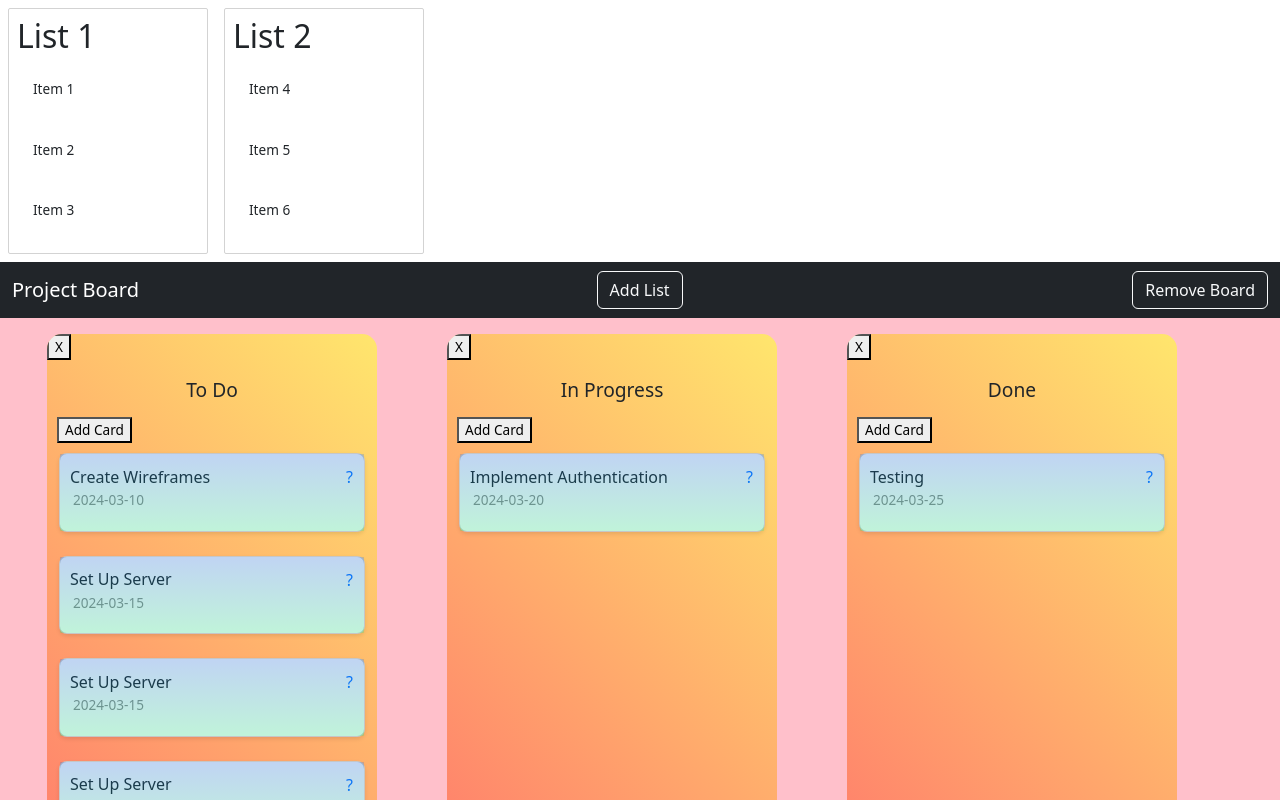
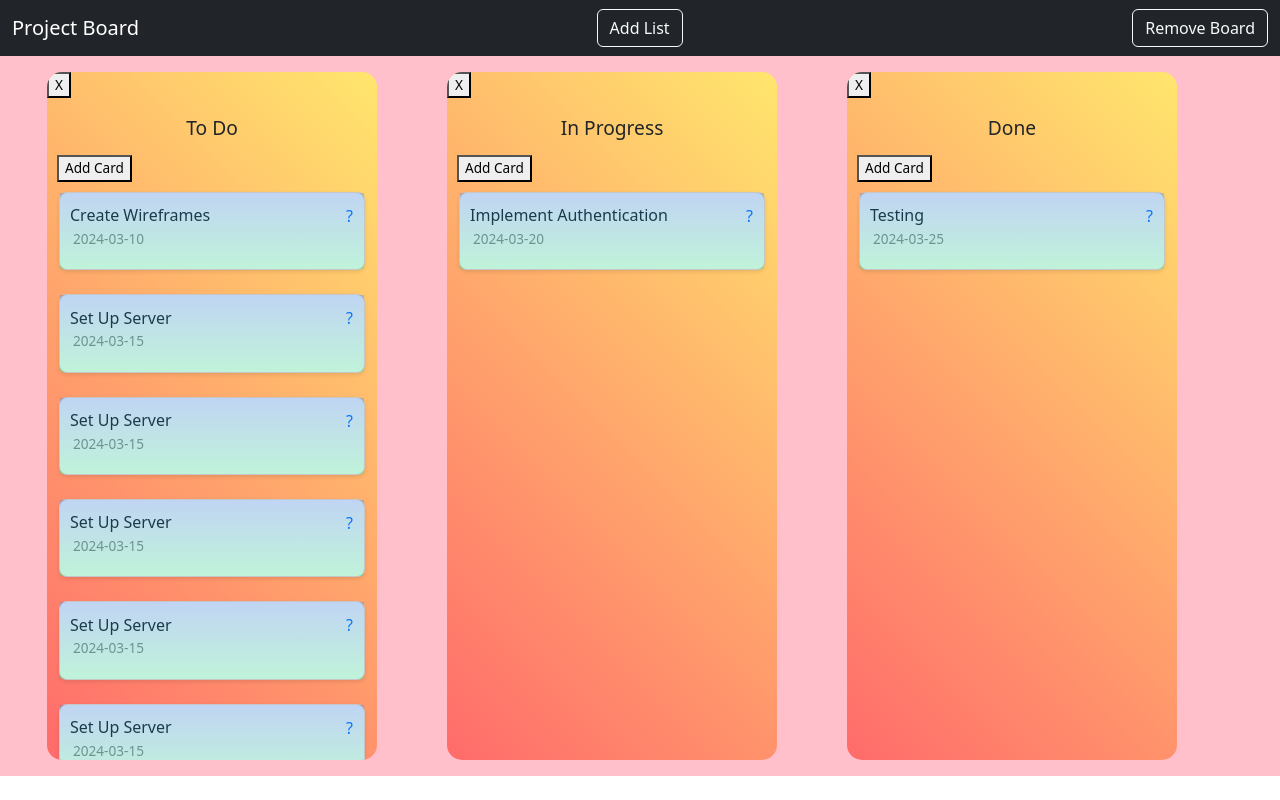
Before and after one commit to SarahCallesDeveloper/BoardTaskMaster, a React (Vite) app in the folder Board_Organizer/: page / in a window 1280 px wide. Shown: the top 800 px of the page. Built offline with nearby package versions, Linux system fonts and the light colour scheme.

Commit message:
added dnd to components(cards can be dnd within lists) and removed alternative

```diff
--- /dev/null
+++ b/Board_Organizer/src/Components/BoarddHandler.jsx
@@ -0,0 +1,37 @@
+import React, { useState } from 'react';
+import { DragDropContext } from 'react-beautiful-dnd';
+import {Board} from './board'; // Assuming Board component is defined elsewhere
+import jsonBoard from "../BoardTest.json";
+
+const BoardHandler = () => {
+  const [board, setBoard] = useState(jsonBoard);
+
+  const handleDragEnd = (result) => {
+    if (!result.destination) return;
+
+    const { source, destination, draggableId } = result;
+
+    // Find source and destination lists
+    const sourceList = board.lists.find(list => list.id === source.droppableId);
+    const destinationList = board.lists.find(list => list.id === destination.droppableId);
+
+    // Find the task being dragged
+    const task = sourceList.cards.find(card => card.id === draggableId);
+
+    // Remove the task from the source list
+    sourceList.cards = sourceList.cards.filter(card => card.id !== draggableId);
+
+    // Add the task to the destination list
+    destinationList.cards.splice(destination.index, 0, task);
+
+    setBoard({ ...board });
+  };
+
+  return (
+    <DragDropContext onDragEnd={handleDragEnd}>
+      <Board board={board} />
+    </DragDropContext>
+  );
+};
+
+export default BoardHandler;
--- a/Board_Organizer/src/Components/card.jsx
+++ b/Board_Organizer/src/Components/card.jsx
@@ -1,6 +1,6 @@
 import React, { useState } from 'react';
 import '../Styling/CssCard.css';
-import { DragDropContext, Droppable, Draggable } from 'react-beautiful-dnd';
+import {  Draggable } from 'react-beautiful-dnd';
 
 export function Card({ card, onEdit,onRemove,index }) {
 
@@ -63,6 +63,10 @@ export function Card({ card, onEdit,onRemove,index }) {
   };
 
   return (
+    <Draggable draggableId={id} index={index}>
+  {(provided) => (
+    <div ref={provided.innerRef} {...provided.draggableProps} {...provided.dragHandleProps}>
+      {/* Your existing Card component JSX goes here */}
 
     <div className="container">
 
@@ -230,5 +234,8 @@ export function Card({ card, onEdit,onRemove,index }) {
       )}
 
     </div>
+    </div>
+  )}
+</Draggable>
   );
 }
--- a/Board_Organizer/src/Components/list.jsx
+++ b/Board_Organizer/src/Components/list.jsx
@@ -1,4 +1,5 @@
 import React, { useState } from 'react';
+import { Droppable } from 'react-beautiful-dnd';
 import { Card } from './card'; // Assuming you have a Card component
 import '../Styling/CssList.css';
 import "../Styling/CssScrollbar.css"
@@ -53,15 +54,20 @@ export function List({ list, onRemove }) {
       <h2 className="mt-2 mb-3" style={{ textAlign: 'center', fontSize: '1.2rem', paddingTop: '10px', margin: '0' }}>{name}</h2>
       <button onClick={handleAddCard} style={{ margin: '0 10px 10px 10px' }}>Add Card</button>
 
-      <div className="list" id={id}>
+      <Droppable droppableId={id} type="CARD">
+        {(provided) => (
+          <div ref={provided.innerRef} {...provided.droppableProps} className="list" id={id}>
             <div className="row row-cols-1 row-cols-md-1 g-1">
-          {updatedCards.map((card, index) => (
+              {cards.map((card, index) => (
                 <div className="col" key={card.id}>
                   <Card card={card} onEdit={handleEdit} index={index} onRemove={() => handleRemoveCard(card.id)} style={{ borderRadius: '15px' }} />
                 </div>
               ))}
             </div>
+            {provided.placeholder}
           </div>
+        )}
+      </Droppable>
     </div>
   );
 }
--- a/Board_Organizer/src/main.jsx
+++ b/Board_Organizer/src/main.jsx
@@ -4,18 +4,18 @@ import { Card } from './Components/card'; // Adjust the import path accordingly
 import json from './jsonTest.json'; // Assuming you have a JSON file with card data
 import jsonList from "./listTest.json"
 //import {List} from "./Components/list"
-import {Board} from "./Components/alternativeboard.jsx"
+//import {Board} from "./Components/alternativeboard.jsx"
 import jsonBoard from "./BoardTest.json"
 import Alternative from "./Components/Alternative/alternativeBoard2.jsx"
 import YourComponent from "./Components/Alternative/YourComponent.jsx"
 //import {Card} from "./Components/AlternativeCard"
+import BoardHandler from './Components/BoarddHandler.jsx';
 
 
 //<Board boardData={jsonBoard}></Board>
 ReactDOM.createRoot(document.getElementById('root')).render(
   <>
-  <YourComponent/>
- <Board board={jsonBoard}/>
+<BoardHandler/>
   {console.log("jsonBoard: ",jsonBoard)}
   </>,
 );
```
Also changed, not shown: Board_Organizer/src/Components/board.jsx (renamed from Board_Organizer/src/Components/alternativeboard.jsx). Lines whose indentation alone changed are shown as unchanged.
